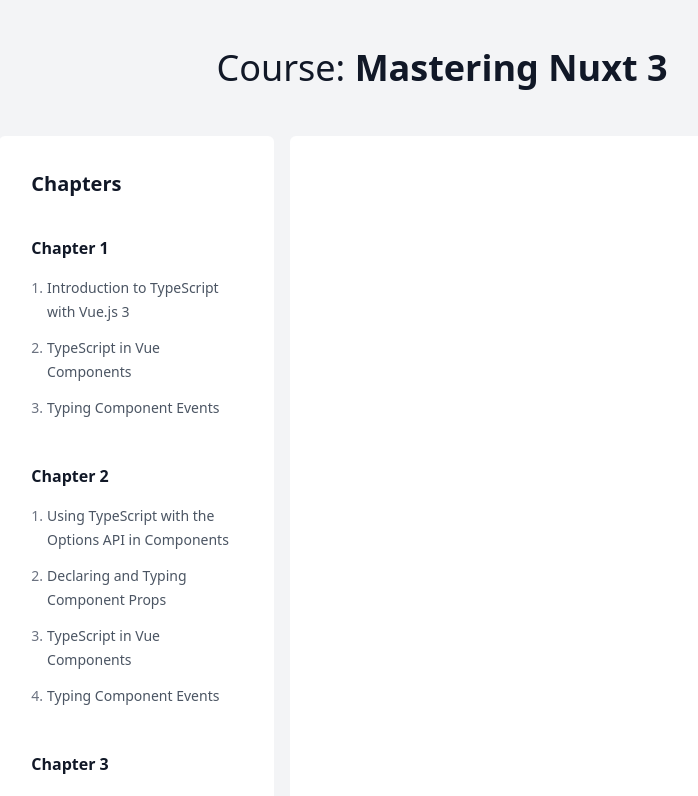
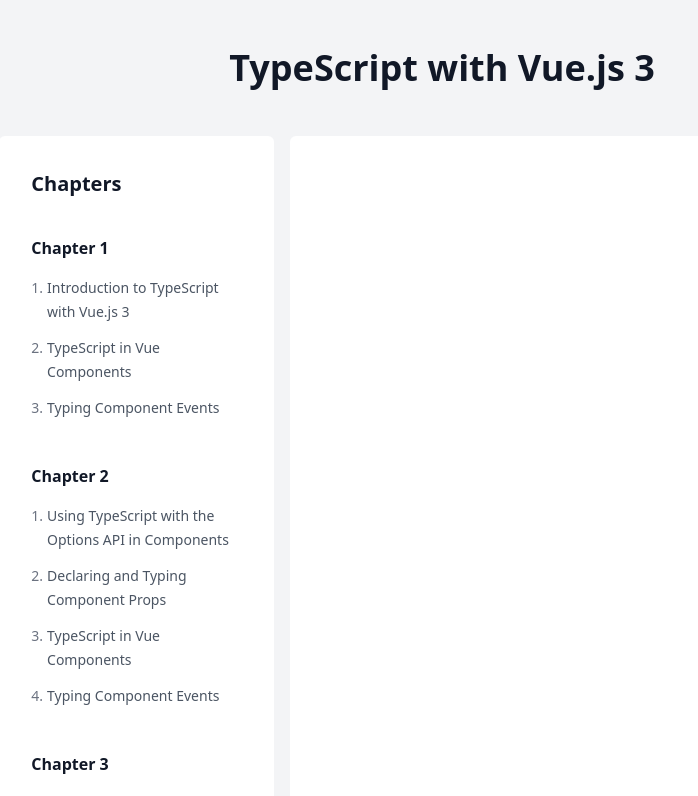
Before and after one commit to Xyrai/masteringnuxt3, a Nuxt app: page /course in a window 1280 px wide. Shown: the top 796 px of the page, without its empty margins (198-896 px from the left). Built offline with nearby package versions, Linux system fonts and the light colour scheme.

Commit message:
4.2 Creating a Login Page

```diff
--- /dev/null
+++ b/composables/useFirstLesson.ts
@@ -0,0 +1,4 @@
+export default () => {
+  const { chapters } = useCourse();
+  return chapters[0].lessons[0];
+};
--- a/pages/course.vue
+++ b/pages/course.vue
@@ -5,8 +5,7 @@
     <div class="prose mb-12">
       <h1>
         <span class="font-medium">
-          Course:
-          <span class="font-bold">Mastering Nuxt 3</span>
+          <span class="font-bold">{{ title }}</span>
         </span>
       </h1>
     </div>
@@ -62,7 +61,7 @@
 </template>
 
 <script setup>
-const { chapters } = useCourse();
+const { chapters, title } = useCourse();
 
 // const resetError = (error) => {
 //   error.value = null;
@@ -79,7 +78,7 @@
 const resetError = async (error) => {
   throw createError({
     fatal: true,
-    message: 'Fatal error',
+    message: "Fatal error",
   });
 };
 </script>
--- a/pages/index.vue
+++ b/pages/index.vue
@@ -1,9 +1,9 @@
 <template>
-  <div>
-    <h1>Hello, Mastering nuxt 3</h1>
-  </div>
+  <NuxtLink class="underline font-medium" :href="firstLesson.path">
+    Go to first lesson
+  </NuxtLink>
 </template>
 
-<script setup>
-
+<script setup lang="ts">
+const firstLesson = useFirstLesson();
 </script>
--- /dev/null
+++ b/pages/login.vue
@@ -0,0 +1,12 @@
+<template>
+  <div class="prose w-full max-w-2xl h-9">
+    <h1>Log in to {{ title }}</h1>
+    <button class="bg-blue-500 text-white font-bold py-2 px-4 rounded">
+      Log in with Github
+    </button>
+  </div>
+</template>
+
+<script setup lang="ts">
+const { title } = useCourse();
+</script>
```
